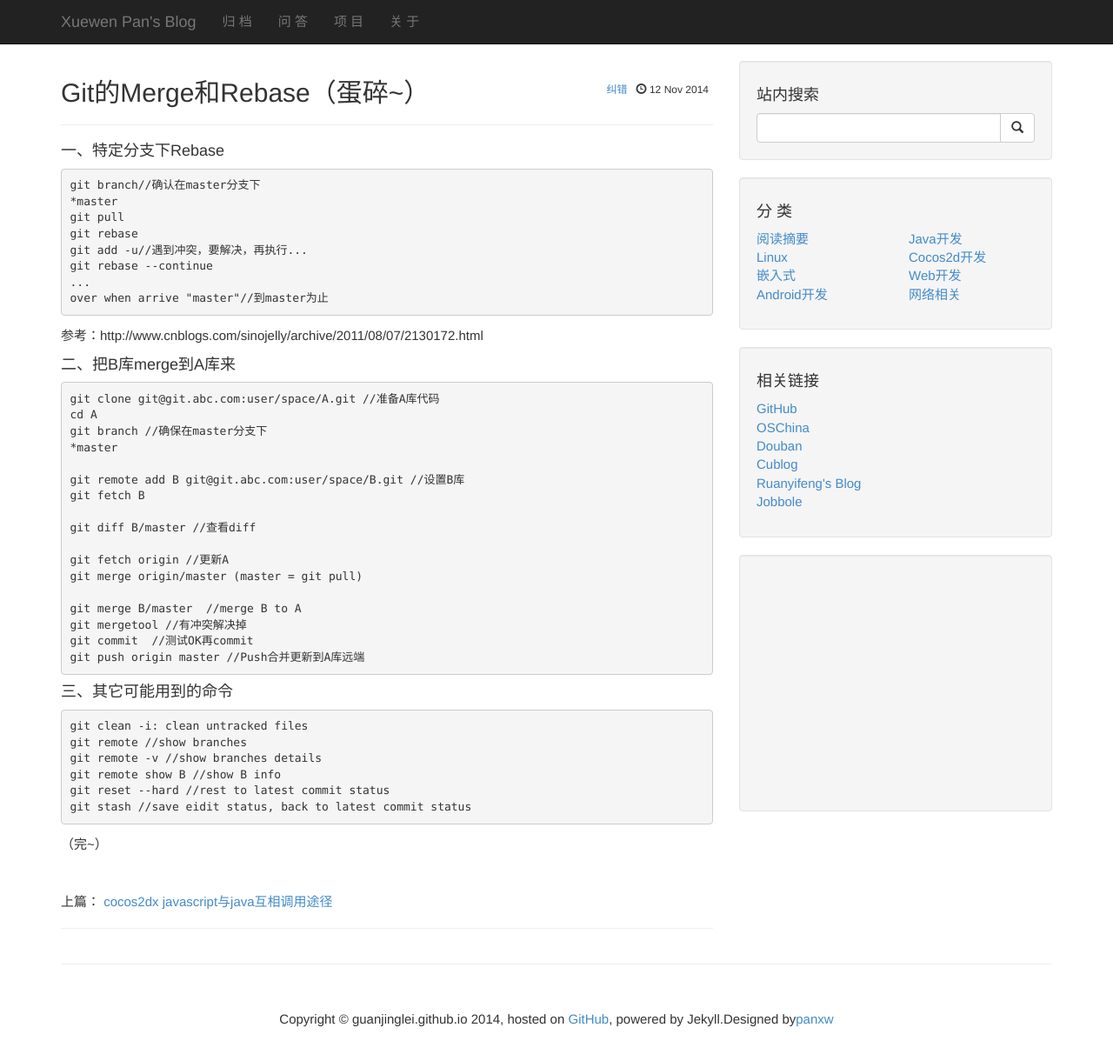
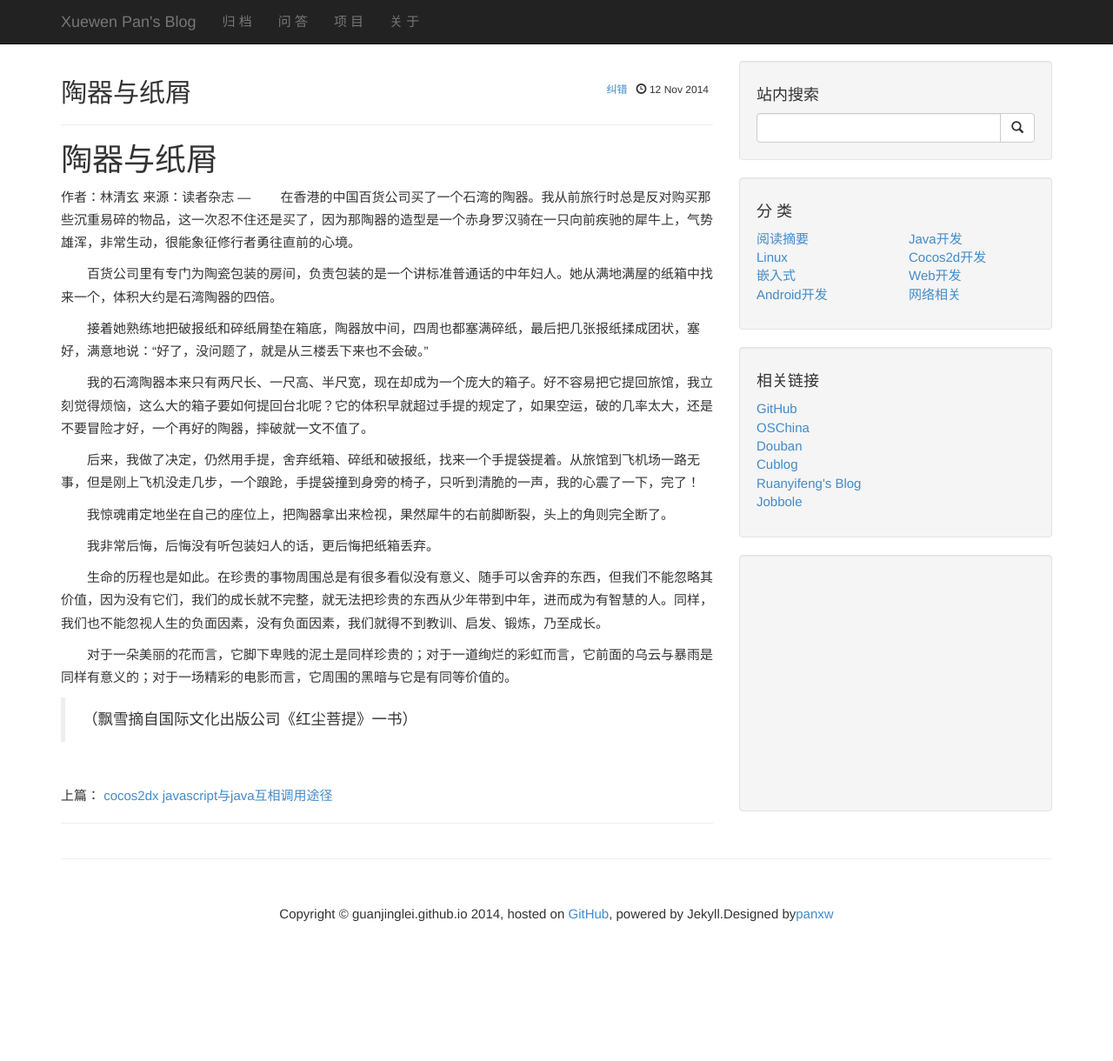
Before and after one commit to guanjinglei/oldguanjinglei.github.io, a Jekyll site: the page built from _posts/2014-11-12-on-git-rebase-merge.md, in a window 1280 px wide and 1245 px high. Shown: the top 1220 px of the window at 87% size. Built offline with Jekyll 4.4.1, drawn with Linux system fonts in a browser that asks for light colours; Markdown is read by kramdown in place of the engine named in the settings; comment, search, counter and statistics services are not loaded.

Commit message:
first article

```diff
--- a/_config.yml
+++ b/_config.yml
@@ -14,7 +14,7 @@ title: Guanjinglei's Blog
 description: Guanjinglei's Blog, powered by Jekyll...
 feed: http://guanjinglei.github.io/atom.xml
 
-author: Steven Pan
+author: gjl
 
 seo:
   keyword:
--- a/_posts/2014-11-12-on-git-rebase-merge.md
+++ b/_posts/2014-11-12-on-git-rebase-merge.md
@@ -1,46 +1,29 @@
 ---
 layout: post
-category: "git"
-title: "Git的Merge和Rebase（蛋碎~）"
-tags: ["git"]
+category: "1"
+title: "陶器与纸屑"
+tags: ["1"]
 ---
-####一、特定分支下Rebase
-    git branch//确认在master分支下
-    *master
-    git pull
-    git rebase
-    git add -u//遇到冲突，要解决，再执行...
-    git rebase --continue
-    ...
-    over when arrive "master"//到master为止
+陶器与纸屑
+===
+作者：林清玄 来源：读者杂志
+---
+　　在香港的中国百货公司买了一个石湾的陶器。我从前旅行时总是反对购买那些沉重易碎的物品，这一次忍不住还是买了，因为那陶器的造型是一个赤身罗汉骑在一只向前疾驰的犀牛上，气势雄浑，非常生动，很能象征修行者勇往直前的心境。
 
-参考：http://www.cnblogs.com/sinojelly/archive/2011/08/07/2130172.html
+　　百货公司里有专门为陶瓷包装的房间，负责包装的是一个讲标准普通话的中年妇人。她从满地满屋的纸箱中找来一个，体积大约是石湾陶器的四倍。
 
-####二、把B库merge到A库来
-    git clone git@git.abc.com:user/space/A.git //准备A库代码
-    cd A
-    git branch //确保在master分支下
-    *master
+　　接着她熟练地把破报纸和碎纸屑垫在箱底，陶器放中间，四周也都塞满碎纸，最后把几张报纸揉成团状，塞好，满意地说：“好了，没问题了，就是从三楼丢下来也不会破。”
 
-    git remote add B git@git.abc.com:user/space/B.git //设置B库
-    git fetch B
+　　我的石湾陶器本来只有两尺长、一尺高、半尺宽，现在却成为一个庞大的箱子。好不容易把它提回旅馆，我立刻觉得烦恼，这么大的箱子要如何提回台北呢？它的体积早就超过手提的规定了，如果空运，破的几率太大，还是不要冒险才好，一个再好的陶器，摔破就一文不值了。
 
-    git diff B/master //查看diff
+　　后来，我做了决定，仍然用手提，舍弃纸箱、碎纸和破报纸，找来一个手提袋提着。从旅馆到飞机场一路无事，但是刚上飞机没走几步，一个踉跄，手提袋撞到身旁的椅子，只听到清脆的一声，我的心震了一下，完了！
 
-    git fetch origin //更新A
-    git merge origin/master (master = git pull)
+　　我惊魂甫定地坐在自己的座位上，把陶器拿出来检视，果然犀牛的右前脚断裂，头上的角则完全断了。
 
-    git merge B/master  //merge B to A
-    git mergetool //有冲突解决掉
-    git commit  //测试OK再commit
-    git push origin master //Push合并更新到A库远端
+　　我非常后悔，后悔没有听包装妇人的话，更后悔把纸箱丢弃。
 
-####三、其它可能用到的命令
-    git clean -i: clean untracked files
-    git remote //show branches
-    git remote -v //show branches details
-    git remote show B //show B info
-    git reset --hard //rest to latest commit status
-    git stash //save eidit status, back to latest commit status
+　　生命的历程也是如此。在珍贵的事物周围总是有很多看似没有意义、随手可以舍弃的东西，但我们不能忽略其价值，因为没有它们，我们的成长就不完整，就无法把珍贵的东西从少年带到中年，进而成为有智慧的人。同样，我们也不能忽视人生的负面因素，没有负面因素，我们就得不到教训、启发、锻炼，乃至成长。
 
-（完~）
+　　对于一朵美丽的花而言，它脚下卑贱的泥土是同样珍贵的；对于一道绚烂的彩虹而言，它前面的乌云与暴雨是同样有意义的；对于一场精彩的电影而言，它周围的黑暗与它是有同等价值的。
+
+>（飘雪摘自国际文化出版公司《红尘菩提》一书）
--- a/index.html
+++ b/index.html
@@ -1,6 +1,6 @@
 ---
 layout: default
-title: "Xuewen Pan's Blog - powered by Jekyll & GitPages."
+title: "Guanjinglei's Blog - powered by Jekyll & GitPages."
 ---
 <h1 class="page-header">
   <small>
```
